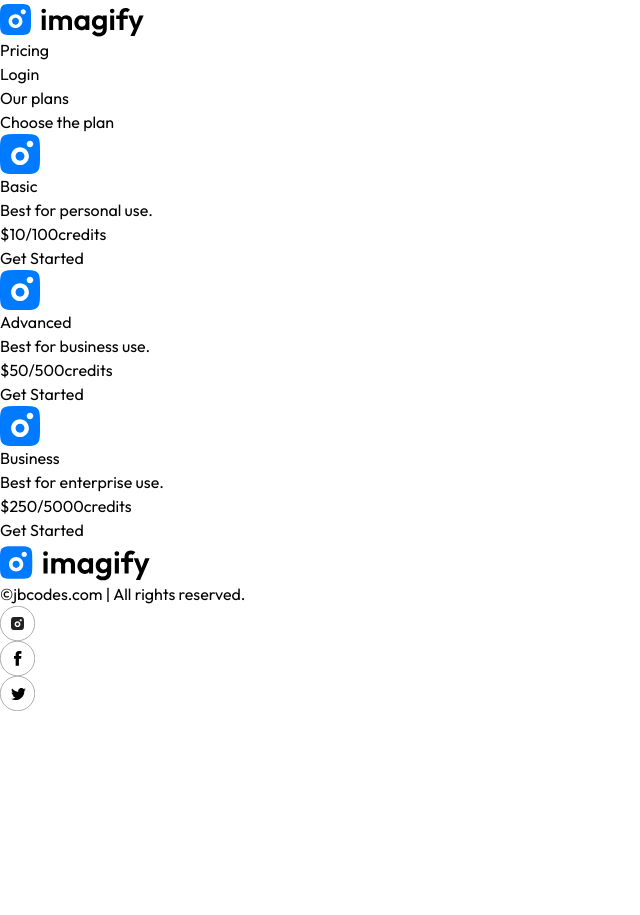
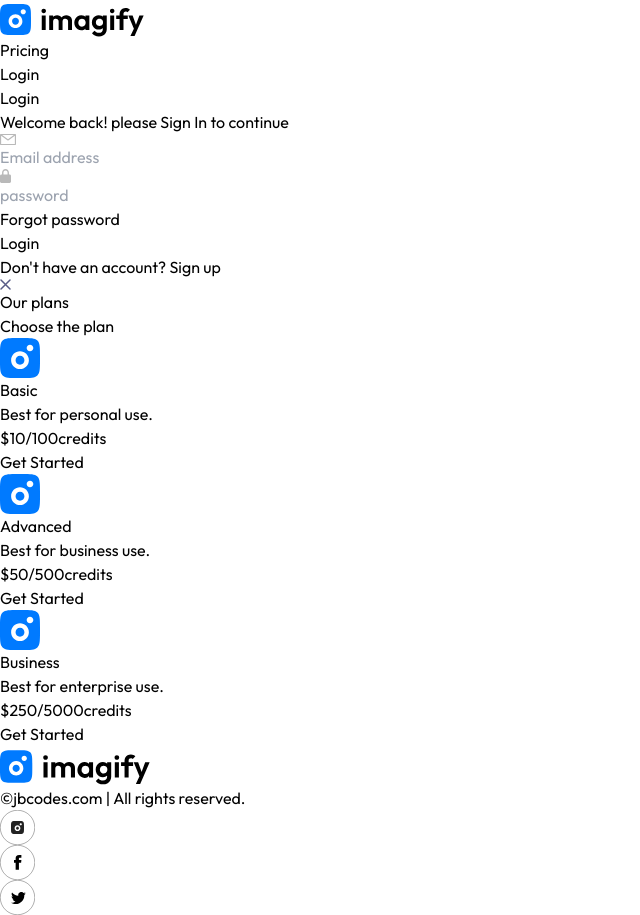
Before and after one commit to JUDHI3134/image-generator, a React (Vite) app in the folder client/: page /buy in a window 1280 px wide. Both pictures are taken after a click on the button "Login". Shown: the whole page, without its empty margins (0-640 px from the left). Before the commit the page ends 800 px from the top, so only its background shows below. Built offline with nearby package versions, Linux system fonts and the light colour scheme.

Commit message:
create login compoent

```diff
--- a/client/package.json
+++ b/client/package.json
@@ -10,6 +10,7 @@
     "preview": "vite preview"
   },
   "dependencies": {
+    "motion": "^11.11.17",
     "react": "^18.3.1",
     "react-dom": "^18.3.1",
     "react-router-dom": "^6.28.0"
--- a/client/src/App.jsx
+++ b/client/src/App.jsx
@@ -1,15 +1,21 @@
-import React from 'react'
+import React, { useContext } from 'react'
 import { Route, Routes } from 'react-router-dom'
 import Home from './pages/Home'
 import Result from './pages/Result'
 import BuyCredit from './pages/BuyCredit'
 import Navbar from './components/Navbar'
 import Footer from './components/Footer'
+import Login from './components/Login'
+import { AppContext } from './context/AppContext'
 
 const App = () => {
+
+  const {showLogin} = useContext(AppContext)
+
   return (
     <div className='px-4 sm:px-10 md:px-14 lg:px-28 min-h-screen bg-gradient-to-b from-teal-50 to-orange-50'>
       <Navbar />
+      {showLogin && <Login />}
       <Routes >
         <Route path='/' element={<Home />} />
         <Route path='/result' element={<Result />} />
--- /dev/null
+++ b/client/src/components/Login.jsx
@@ -0,0 +1,57 @@
+import React, { useContext, useEffect, useState } from 'react'
+import { assets } from '../assets/assets'
+import user_icon from "../assets/user.png"
+import { AppContext } from '../context/AppContext'
+
+const Login = () => {
+
+    const [state, setState] = useState("Login")
+
+    const {setShowLogin} = useContext(AppContext)
+
+
+    useEffect(()=>{
+        document.body.style.overflow = "hidden"
+
+        return () => {
+            document.body.style.overflow = "unset"
+        }
+    },[])
+
+  return (
+    <div className='absolute top-0 right-0 left-0 bottom-0 z-10 backdrop-blur-sm bg-black/30 flex justify-center items-center'>
+
+      <form className='relative bg-white p-10 rounded-xl text-slate-500'>
+
+        <h1 className='text-center text-2xl text-neutral-800 font-medium'>{state}</h1>
+        <p className='text-sm'>Welcome back! please Sign In to continue</p>
+
+       {state !== "Login" && <div className='border px-6 py-2 flex items-center gap-2 rounded mt-5'>
+            <img className='w-4 opacity-20' src={user_icon} alt="" />
+            <input className='outline-none text-sm' type="text" placeholder='Full Name' required />
+        </div>}
+
+        <div className='border px-6 py-2 flex items-center gap-2 rounded mt-4'>
+            <img src={assets.email_icon} alt="" />
+            <input className='outline-none text-sm' type="email" placeholder='Email address' required />
+        </div>
+        <div className='border px-6 py-2 flex items-center gap-2 rounded mt-4'>
+            <img src={assets.lock_icon} alt="" />
+            <input className='outline-none text-sm' type="password" placeholder='password' required />
+        </div>
+
+        <p className='text-sm text-blue-600 my-4 cursor-pointer'>{state === "Login" ? "Forgot password" : ""}</p>
+
+        <button type='submit' className='w-full bg-blue-600 text-white py-2 rounded'>{ state === "Login" ? "Login" : "Create account"}</button>
+
+        { state === "Login" ? <p className=' mt-5 text-center'>Don't have an account? <span className=' text-blue-600 cursor-pointer' onClick={()=>setState("Sign Up")}>Sign up</span></p> :
+
+        <p className=' mt-5 text-center'>Already have an account? <span className=' text-blue-600 cursor-pointer' onClick={()=>setState("Login")}>Login</span></p>}
+
+        <img onClick={()=>setShowLogin(false)} src={assets.cross_icon} className='absolute top-5 right-5 cursor-pointer' alt="" />
+      </form>
+    </div>
+  )
+}
+
+export default Login
--- a/client/src/components/Navbar.jsx
+++ b/client/src/components/Navbar.jsx
@@ -4,7 +4,7 @@
 
 const Navbar = () => {
 
-    const {user, setUser, navigate} = useContext(AppContext)
+    const {user, navigate, setShowLogin} = useContext(AppContext)
 
   return (
     <div className="flex justify-between items-center py-4">
@@ -37,7 +37,7 @@
             <p onClick={() => navigate("/buy")} className="cursor-pointer">
               Pricing
             </p>
-            <button className="cursor-pointer bg-blue-600 text-white rounded-full px-7 py-2 sm:px-10 text-sm">
+            <button onClick={()=>setShowLogin(true)}  className="cursor-pointer bg-blue-600 text-white rounded-full px-7 py-2 sm:px-10 text-sm">
               Login
             </button>
           </div>
--- a/client/src/context/AppContext.jsx
+++ b/client/src/context/AppContext.jsx
@@ -8,10 +8,13 @@
 
 
     const [user, setUser] = useState(null);
+    const [showLogin, setShowLogin] = useState(false)
+
+
   const navigate = useNavigate();
 
     const value = {
-     user, setUser, navigate
+     user, setUser, navigate, showLogin, setShowLogin
     }
 
     return (
```
Also changed, not shown: client/src/assets/user.png (added), 1 other file (tests, documents, lock files or other folders).
